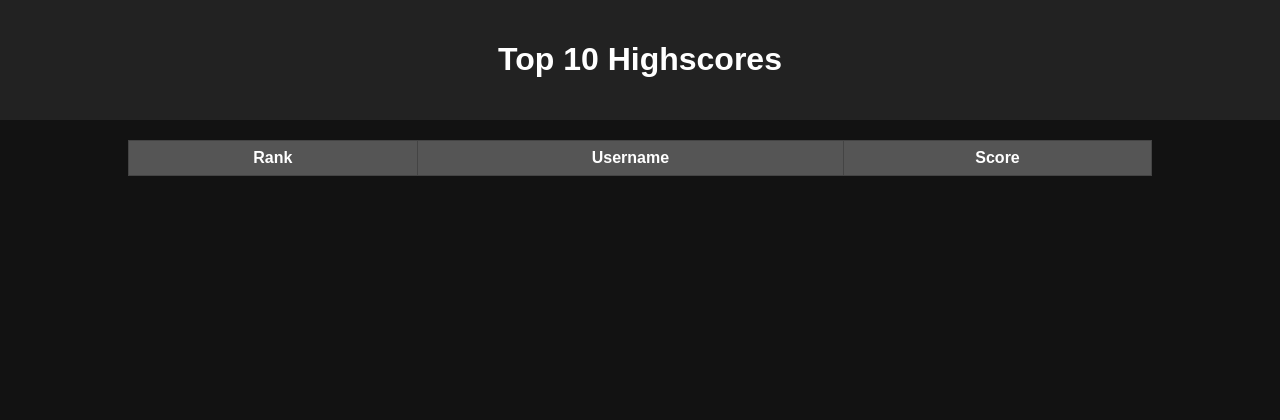
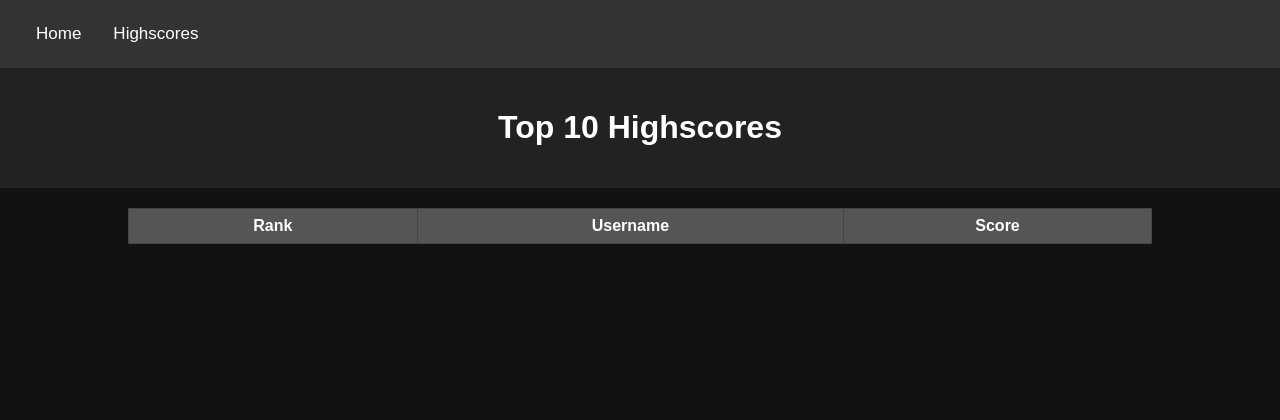
Before and after one commit to SiemensHalske/Snake, a PHP site: page /main/highscore_board.html in a window 1280 px wide. Shown: the top 420 px of the page. Run offline with PHP 8.4, Linux system fonts and the light colour scheme; data that the repository does not hold is empty.

Commit message:
Commit Message:
Improve navbar and table styling for highscore page

The navbar has been updated to use relative paths and load dynamically via JavaScript. This allows for better reusability across pages.

Table styling enhancements include centering text, rounding navbar button corners, and adjusting zebra-striping colors for improved readability and visual appeal.

These changes create a more polished and consistent user experience on the highscore page.

Refs #28

```diff
--- a/main/highscore_board.html
+++ b/main/highscore_board.html
@@ -6,11 +6,12 @@
     <meta name="viewport" content="width=device-width, initial-scale=1.0">
     <title>Highscore Table</title>
     <link rel="stylesheet" href="../static/css/higscore_board.css">
+    <script src="../static/js/load_navbar.js"></script>
 </head>
 
 <body>
-    <!-- Einbinden der Navbar mit der korrekten SSI-Syntax -->
-    <!--#include file="Snake/main/navbar.html" --> <!-- Malakka, wieso nix funktionieren diese Scheiße? -->
+    <!-- Platzhalter für die Navbar -->
+    <div id="navbar-placeholder"></div>
 
     <header>
         <h1>Top 10 Highscores</h1>
--- a/main/navbar.html
+++ b/main/navbar.html
@@ -1,6 +1,6 @@
 <!-- navbar.html -->
 <div class="navbar">
-    <a href="/SnakeGame/main/index.shtml">Home</a>
-    <a href="/SnakeGame/main/highscore_board.shtml">Highscores</a>
+    <a href="/main/index.html">Home</a>
+    <a href="/main/highscore_board.html">Highscores</a>
     <!-- Weiter Links nach Bedarf hinzufügen -->
 </div>
--- a/static/css/higscore_board.css
+++ b/static/css/higscore_board.css
@@ -24,6 +24,8 @@ body {
     padding: 14px 16px;
     text-decoration: none;
     font-size: 17px;
+
+    border-radius: 15px;
 }
 
 .navbar a:hover,
@@ -54,6 +56,8 @@ td {
     padding: 8px 20px;
     border: 1px solid #444;
     /* Dunklere Grenzen für Tabellenelemente */
+
+    text-align: center;
 }
 
 th {
@@ -63,7 +67,7 @@ th {
 }
 
 tr:nth-child(even) {
-    background-color: #1e1e1e;
+    background-color: #333;
     /* Zebra-Striping für Zeilen, noch dunkler */
 }
 
--- /dev/null
+++ b/static/js/load_navbar.js
@@ -0,0 +1,10 @@
+document.addEventListener('DOMContentLoaded', function () {
+    fetch('/main/navbar.html')
+        .then(response => response.text())
+        .then(html => {
+            document.getElementById('navbar-placeholder').innerHTML = html;
+        })
+        .catch(error => {
+            console.error('Fehler beim Laden der Navbar:', error);
+        });
+});
```
